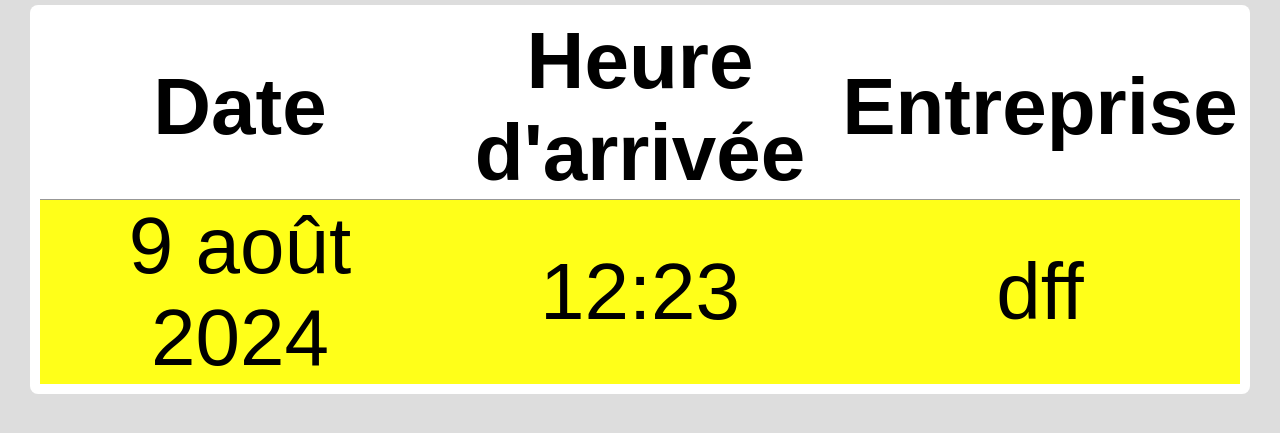
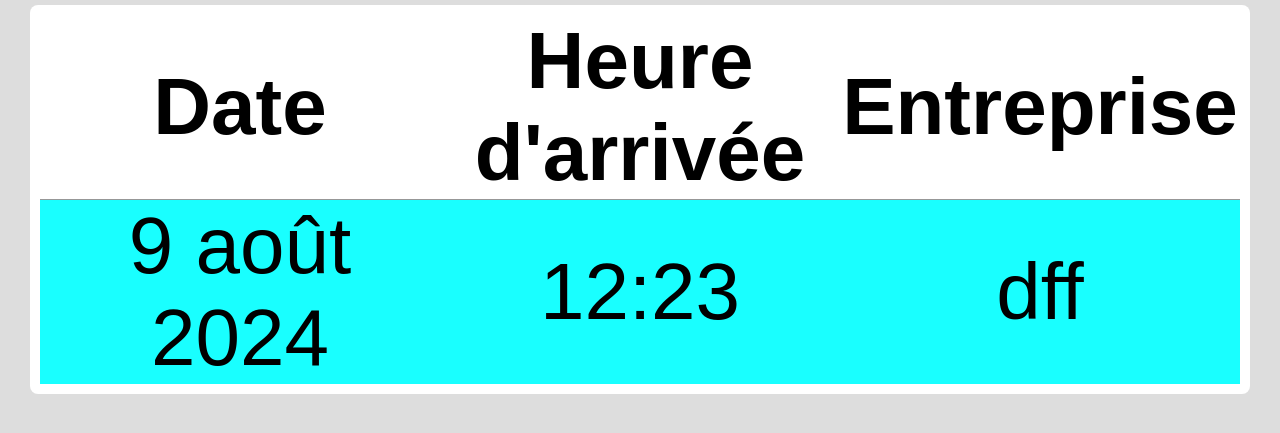
Before and after one commit to ITM-AP/Gestion_Visiteur, a Django app: page / in a window 1280 px wide, with the pointer over the restyled element. Shown: the part 147-580 px from the top of the page. Run offline with Django 5.2, Linux system fonts and the light colour scheme; data comes from the database, SQL or seed files in the repository.

Commit message:
MAJ : Turquoise

```diff
--- a/Gestion_File_Attente/app/static/css/styles.css
+++ b/Gestion_File_Attente/app/static/css/styles.css
@@ -91,5 +91,5 @@ td {
 
 .rdv:hover {
     cursor: pointer;
-    background-color: rgba(255, 255, 25, 1);
+    background-color: rgba(25, 255, 255, 1);
 }
```
